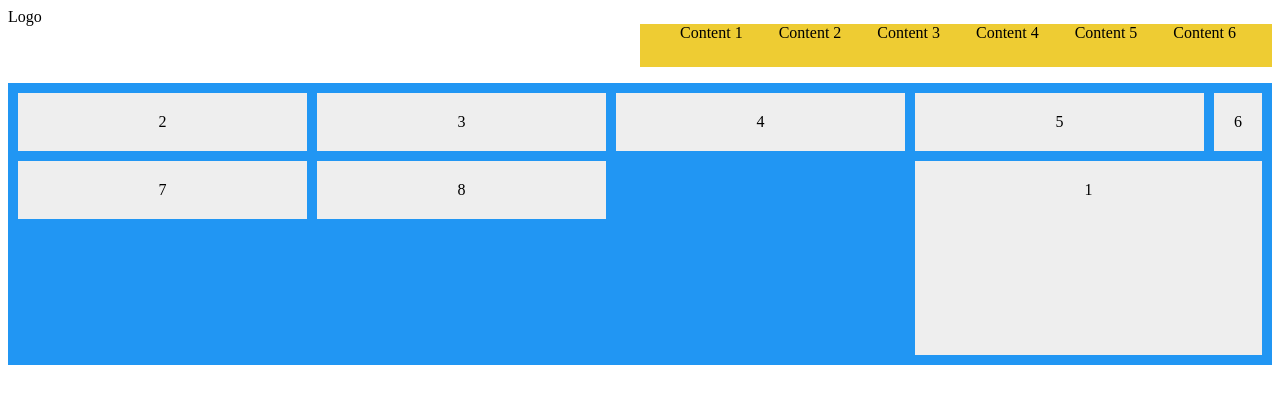
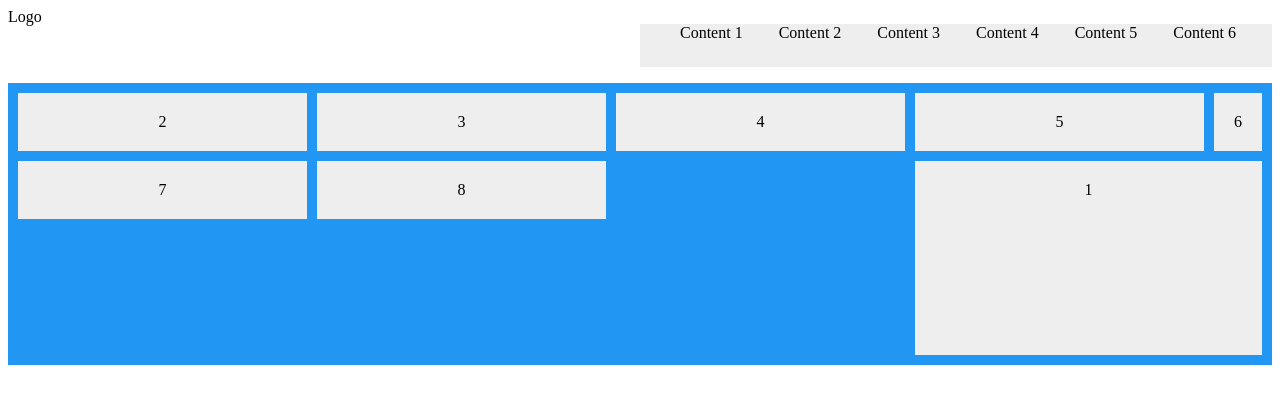
Before and after one commit to juvers/grid-css, a plain HTML site: page index.html in a window 1280 px wide. Drawn offline with Linux system fonts and the light colour scheme.

Commit message:
Test ssh keys

```diff
--- a/style.css
+++ b/style.css
@@ -28,7 +28,7 @@
 }
 
 .ul {
-    background-color: #ec3;
+    background-color: #eee;
     display: grid;
     grid-template-columns: repeat(6, 1fr);
     list-style-type: none;
```
